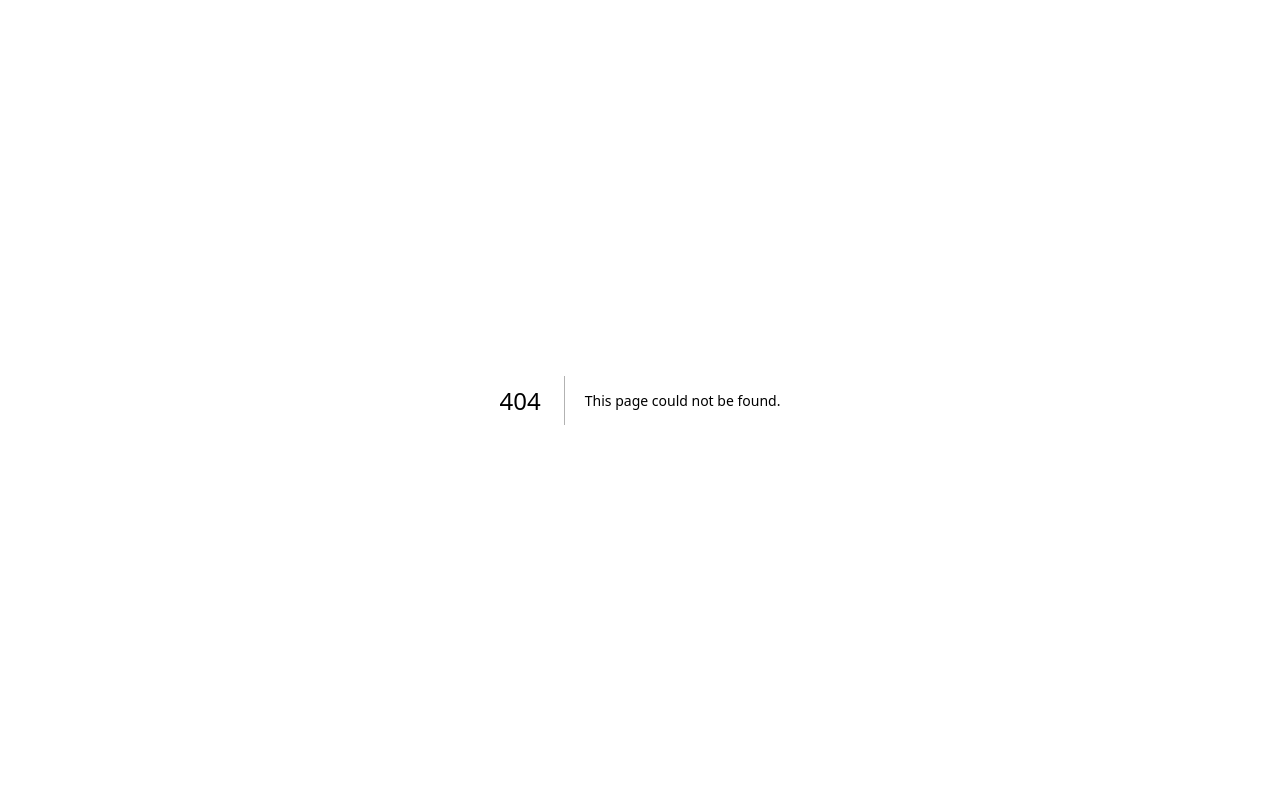
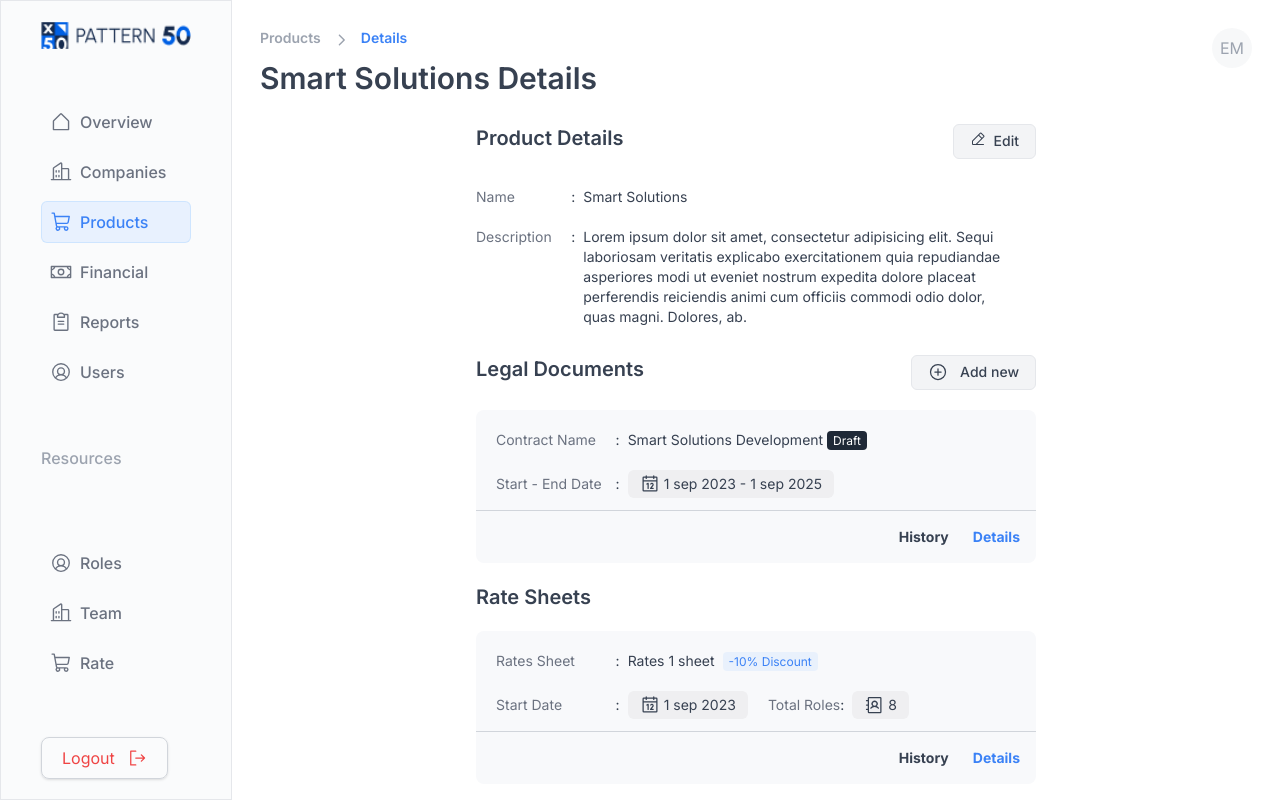
Before and after one commit to Samiislam851/NextJs-recap, a Next.js app: page /company/products/primaryDetails in a window 1280 px wide. Before the commit this address had no page. Built offline with nearby package versions, Linux system fonts and the light colour scheme; sample sign-in values are in the browser's storage.

Commit message:
primary details file added in products file

```diff
--- a/package.json
+++ b/package.json
@@ -34,6 +34,7 @@
   "devDependencies": {
     "@types/node": "^20",
     "@types/react": "^18",
+    "@types/react-datepicker": "^6.2.0",
     "@types/react-dom": "^18",
     "autoprefixer": "^10.0.1",
     "postcss": "^8",
--- a/src/app/company/products/page.tsx
+++ b/src/app/company/products/page.tsx
@@ -9,7 +9,9 @@
     <div>
       <h3 className='text-3xl text-center py-5'>Products</h3>
       <div className='mx-auto w-fit my-20'>
-        <Link href='/company/products/details' ><CvaButton intent='primary' animate size='medium'> Details </CvaButton></Link>
+        <Link href='/company/products/ratesheet-details' ><CvaButton intent='primary' animate size='medium'> Details </CvaButton></Link>
+        <div className='p-5'></div>
+        <Link href='/company/products/primaryDetails' ><CvaButton intent='primary' animate size='medium'> Details2 </CvaButton></Link>
       </div>
 
     </div>
--- /dev/null
+++ b/src/app/company/products/primaryDetails/page.tsx
@@ -0,0 +1,216 @@
+'use client'
+
+import CvaButton from '@/components/UI/CvaButton'
+import { AddressBook, Calendar, PencilSimpleLine } from '@phosphor-icons/react'
+import Link from 'next/link'
+import React from 'react'
+import { RxCaretRight } from 'react-icons/rx'
+
+type Props = {}
+
+const page = (props: Props) => {
+    return (
+        <div className='text-gray-700'>
+            <div className='flex justify-between p-7'>
+                <div className='space-y-2'>
+                    <div className='flex gap-2 text-gray-400 text-sm font-semibold'>
+                        <Link href={'/company/products'}>Products</Link>
+                        <RxCaretRight className='text-2xl' />
+                        <div className='text-blue-500 cursor-pointer'>Details</div>
+
+
+
+                    </div>
+                    <div>
+                        <h2 className='text-3xl font-semibold text-gray-700'>Smart Solutions Details</h2>
+                    </div>
+
+                </div>
+                <div>
+                    <div className='w-10 h-10 rounded-full bg-gray-200 bg-opacity-30 text-gray-400 text-center py-2'>EM</div>
+
+                </div>
+            </div>
+
+            <div className='mx-auto max-w-[35rem] '>
+                {/* Product details */}
+
+                <div className=' text-sm'>
+                    <div className='flex justify-between'>
+                        <div >
+                            <h3 className='text-xl font-semibold'>Product Details</h3>
+                        </div>
+
+                        <div>
+                            <CvaButton intent='plain' size='medium' animate  ><span className='flex gap-2'>
+
+                                <PencilSimpleLine size={16} />  Edit</span>
+                            </CvaButton>
+                        </div>
+
+                    </div>
+
+                    <div className='text-start py-7'>
+                        <div className='flex pb-5 '>
+                            <div className='basis-[17%] text-gray-500'>Name</div>
+                            <div className='basis-[80%] flex gap-2'>
+                                <span>:</span>
+                                <span>Smart Solutions</span> </div>
+                        </div>
+                        <div className='flex'>
+                            <div className='basis-[17%] text-gray-500'>Description</div>
+                            <div className='basis-[80%] flex gap-2'>
+                                <span>:</span>
+                                <span>Lorem ipsum dolor sit amet, consectetur adipisicing elit. Sequi laboriosam veritatis explicabo exercitationem quia repudiandae asperiores modi ut eveniet nostrum expedita dolore placeat perferendis reiciendis animi cum officiis commodi odio dolor, quas magni. Dolores, ab.</span>
+
+                            </div>
+                        </div>
+
+
+                    </div>
+
+
+                </div>
+
+
+
+
+
+                {/* Legal Documents */}
+                <div>
+                    <div className='flex justify-between'>
+                        <div >
+                            <h3 className='text-xl font-semibold'>Legal Documents</h3>
+                        </div>
+
+                        <div>
+                            <CvaButton animate intent='plain' size='medium' plusIcon={true} >
+                                Add new
+                            </CvaButton>
+                        </div>
+
+                    </div>
+
+                    <div className='text-start  rounded-lg my-5 bg-[#F8F9FB] text-sm'>
+                        <div className='flex p-5 '>
+                            <div className='basis-[23%] text-gray-500'>Contract Name</div>
+                            <div className='basis-[77%] flex gap-2'>
+                                <span>:</span>
+                                <span>Smart Solutions Development <span className='bg-gray-800 text-xs text-white px-[6px] py-[2px] rounded'>Draft</span></span> </div>
+                        </div>
+                        <div className='flex items-center px-5'>
+                            <div className='basis-[23%] text-gray-500'>Start - End Date</div>
+                            <div className='basis-[77%] flex gap-2 items-center'>
+                                <span>:</span>
+                                <span className='bg-[#EFEFF1] rounded-md px-3 py-1 flex items-center gap-1 '>
+                                    <Calendar size={20} />
+                                    <span> 1 sep 2023 - 1 sep 2025</span>
+                                </span>
+
+                            </div>
+                        </div>
+
+
+
+                        <div className='flex justify-end gap-6 font-bold border-t border-t-gray-300 mt-3 p-4'>
+                            <div>
+                                <button>History</button>
+                            </div>
+                            <div>
+                                <button className='text-blue-500'>Details</button>
+                            </div>
+
+                        </div>
+
+
+                    </div>
+
+
+                </div>
+                {/* Rate sheets */}
+                <div>
+                    <div className='flex justify-between'>
+                        <div >
+                            <h3 className='text-xl font-semibold'>Rate Sheets</h3>
+                        </div>
+
+
+
+                    </div>
+
+                    <div className='text-start  rounded-lg my-5 bg-[#F8F9FB] text-sm'>
+                        <div className='flex p-5 '>
+                            <div className='basis-[23%] text-gray-500'>Rates Sheet</div>
+                            <div className='basis-[77%] flex gap-2'>
+                                <span>:</span>
+                                <span>
+                                    Rates 1 sheet
+
+                                    <span className='bg-blue-100 bg-opacity-50 text-xs text-blue-500 ms-2 px-[6px] py-[2px] rounded'>
+                                        -10% Discount
+                                    </span>
+
+                                </span> </div>
+                        </div>
+                        <div className='flex items-center px-5'>
+                            <div className='basis-[23%] text-gray-500'>Start Date</div>
+                            <div className='basis-[77%] flex items-center'>
+
+                                <div className='flex gap-2 items-center'>
+                                    <span>:</span>
+                                    <span className='bg-[#EFEFF1] rounded-md px-3 py-1 flex items-center gap-1 '>
+                                        <Calendar size={20} />
+                                        <span> 1 sep 2023 </span>
+                                    </span>
+                                </div>
+                                <div className='flex items-center px-5'>
+                                    <div className='flex-grow text-gray-500'>Total Roles</div>
+                                    <div className='flex gap-2 items-center'>
+                                        <span>:</span>
+                                        <span className='bg-[#EFEFF1] rounded-md px-3 py-1 flex items-center gap-1 '>
+                                            <AddressBook size={20} />
+                                            <span>    8    </span>
+                                        </span>
+
+                                    </div>
+                                </div>
+
+                            </div>
+                        </div>
+
+
+
+                        <div className='flex justify-end gap-6 font-bold border-t border-t-gray-300 mt-3 p-4'>
+                            <div>
+                                <button>History</button>
+                            </div>
+                            <div>
+                                <button className='text-blue-500'>Details</button>
+                            </div>
+
+                        </div>
+
+
+                    </div>
+
+
+                </div>
+
+
+
+
+
+
+
+            </div>
+
+
+
+
+
+
+        </div>
+    )
+}
+
+export default page
--- a/src/app/company/products/details/page.tsx
+++ b/src/app/company/products/ratesheet-details/page.tsx
@@ -4,7 +4,7 @@
 import { AddressBook, Calendar, CalendarBlank, CaretRight, MagnifyingGlass, PencilSimpleLine } from '@phosphor-icons/react'
 import React, { useState } from 'react'
 import { RxCaretRight } from "react-icons/rx";
-// @ts-ignore
+
 import DatePicker from "react-datepicker";
 import Select from 'react-select';
 import "react-datepicker/dist/react-datepicker.css";
@@ -116,7 +116,7 @@
 
                         </div>
                         <div>
-                            <Link href={'/company/products/details/update'}>
+                            <Link href={'/company/products/ratesheet-details/update'}>
 
                                 <CvaButton intent='primary' type='button' size='medium' animate > <span className='flex gap-1'>
 
--- a/src/app/company/products/details/update/page.tsx
+++ b/src/app/company/products/ratesheet-details/update/page.tsx
@@ -11,15 +11,8 @@
 
 const Update = (props: Props) => {
 
-
-
-
-
-
-
     const [startDate, setStartDate] = useState(null);
-
-
+    const [startDate2, setStartDate2] = useState(null);
 
     const options = [
         { value: 'RateSheet1', label: 'RateSheet1' },
@@ -130,7 +123,7 @@
                                 <div className=' w-[80%]  bg-white flex items-center py-[6px] gap-2 border border-gray-300 rounded p-1 '>
                                     <CalendarBlank size={20} />
                                     <DatePicker
-                                        className='focus:outline-none focus:border-none bg-white w-[30px]'
+                                        className='focus:outline-none focus:border-none bg-white w-[300px]'
                                         placeholderText={`Pick a start date`}
                                         selected={startDate} onChange={(date: any) => {
                                             return setStartDate(prev => date)
@@ -147,8 +140,8 @@
                                     <DatePicker
                                         className='focus:outline-none focus:border-none'
                                         placeholderText={`Pick an end date`}
-                                        selected={startDate} onChange={(date: any) => {
-                                            return setStartDate(prev => date)
+                                        selected={startDate2} onChange={(date: any) => {
+                                            return setStartDate2(prev => date)
                                         }} />
 
                                 </div>
--- a/src/components/UI/CvaButton.tsx
+++ b/src/components/UI/CvaButton.tsx
@@ -19,17 +19,17 @@
 
 
 const button = cva(
-    ['border', 'rounded'],
+    ['border', 'rounded-md'],
     {
         variants: {
             intent: {
                 primary: ['bg-blue-600', 'border-transparent', 'text-white'],
                 secondary: ['bg-gray-100', ' hover:bg-red-500 hover:text-white', 'text-gray-700 font-medium'],
-                plain: ['bg-gray-100', '  hover:shadow-lg', 'text-gray-700 font-medium']
+                plain: ['bg-gray-100', '  hover:bg-blue-500 hover:text-white', 'text-gray-700 font-medium']
             },
             size: {
                 small: ['text-sm', 'py-1', 'px-2'],
-                medium: ['text-sm', 'py-1', 'px-4']
+                medium: ['text-sm', 'py-[.4rem]', 'px-4']
             },
         },
 
@@ -48,10 +48,10 @@
         className={
             clsx(dynamicClasses, className, 'flex gap-2 items-center justify-center',
                 { "cursor-not-allowed bg-gray-400": disabled === true },
-                { "transition-all duration-300 ease-in-out hover:shadow-xl hover:scale-105": animate === true })} >
+                { "transition-all duration-300 ease-in-out ": animate === true })} >
 
-        {plusIcon && <PlusCircle size={25} />}
-        <span>{children}</span>
+        {plusIcon && <PlusCircle size={20} />}
+        <span className={clsx({'ps-1': plusIcon})}>{children}</span>
     </button>
 
 }
```
Also changed, not shown: src/app/company/products/ratesheet-details/update/update.css (added), 2 other files (tests, documents, lock files or other folders).
